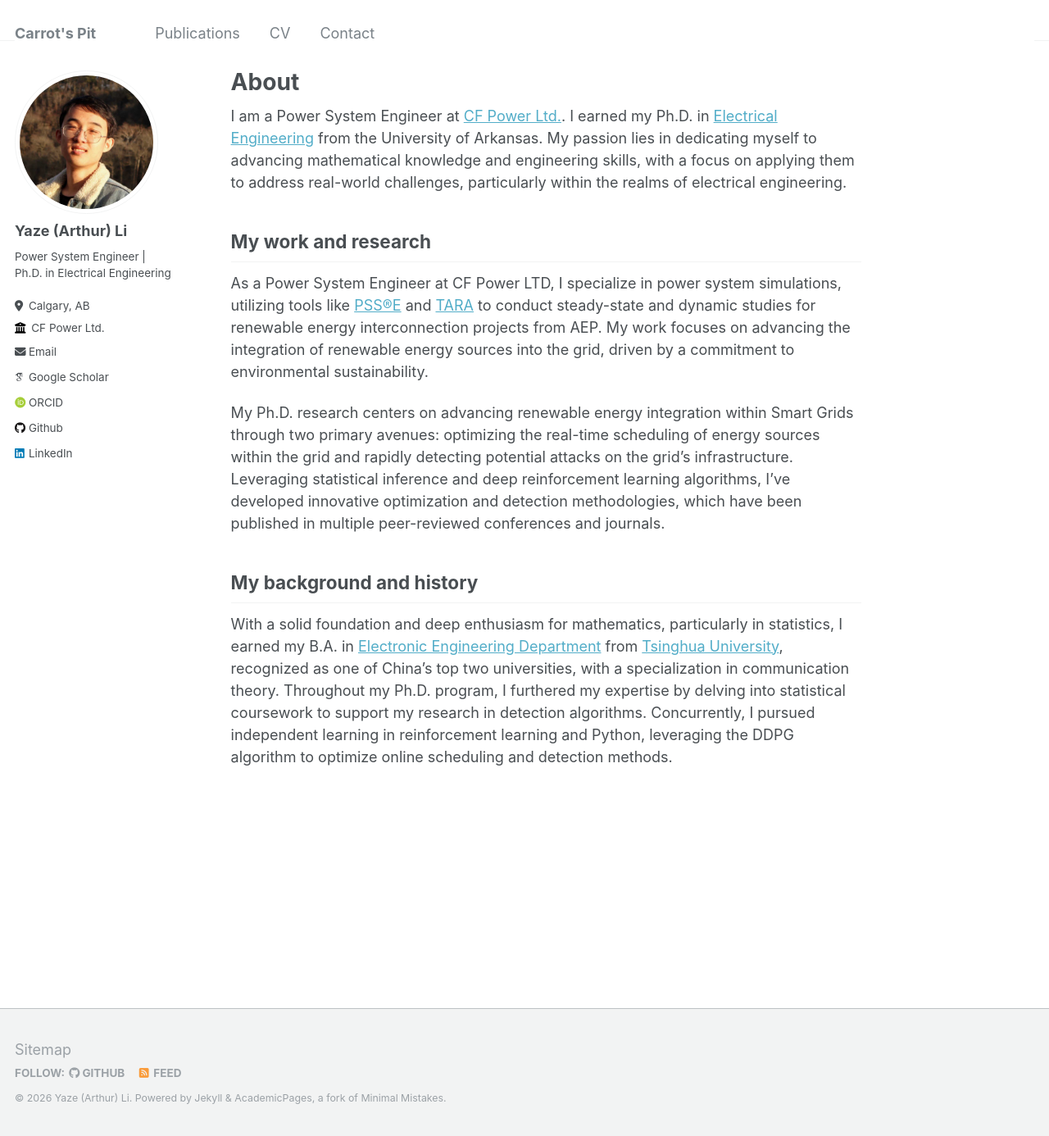
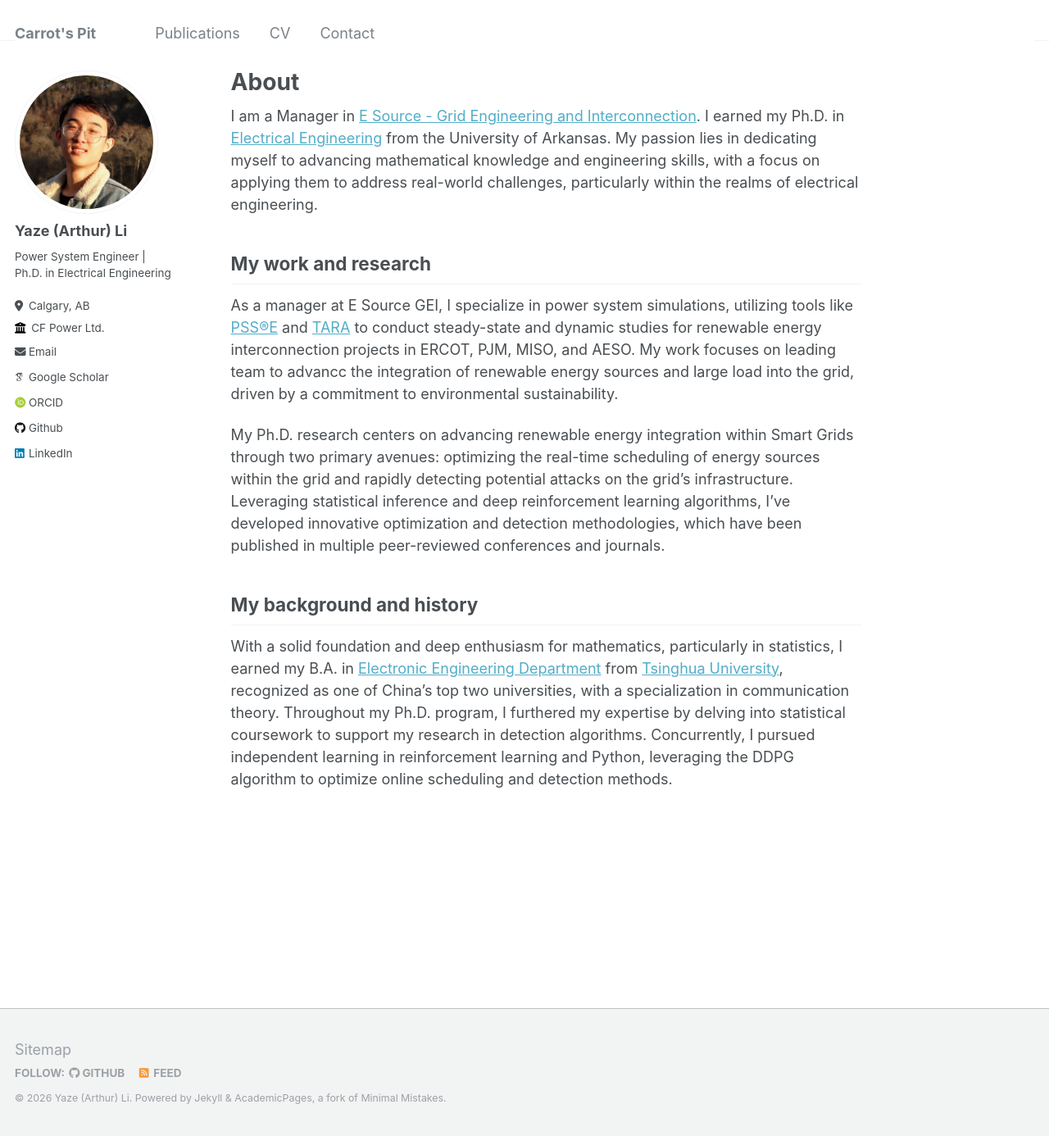
Before and after one commit to Arthurliyaze/Arthurliyaze.github.io, a Jekyll site: the page built from _pages/about.md, in a window 1280 px wide and 1386 px high. Shown: the whole window at 82% size. Built offline with Jekyll 4.4.1, drawn with Linux system fonts in a browser that asks for light colours; some web fonts are replaced.

Commit message:
Revise professional details and project focus
Updated professional title and company affiliation. Expanded on specialization and project involvement in power system simulations.

```diff
--- a/_pages/about.md
+++ b/_pages/about.md
@@ -7,11 +7,11 @@ redirect_from:
   - /about.html
 ---
 
-I am a Power System Engineer at [CF Power Ltd.](https://www.cfpowerltd.com/). I earned my Ph.D. in [Electrical Engineering](https://electrical-engineering.uark.edu/index.php) from the University of Arkansas. My passion lies in dedicating myself to advancing mathematical knowledge and engineering skills, with a focus on applying them to address real-world challenges, particularly within the realms of electrical engineering.
+I am a Manager in [E Source - Grid Engineering and Interconnection](https://www.esource.com/grid-solutions). I earned my Ph.D. in [Electrical Engineering](https://electrical-engineering.uark.edu/index.php) from the University of Arkansas. My passion lies in dedicating myself to advancing mathematical knowledge and engineering skills, with a focus on applying them to address real-world challenges, particularly within the realms of electrical engineering.
 
 
 ## My work and research
-As a Power System Engineer at CF Power LTD, I specialize in power system simulations, utilizing tools like [PSS®E](https://www.siemens.com/global/en/products/energy/grid-software/planning/pss-software/pss-e.html) and [TARA](https://www.power-gem.com/TARA.html) to conduct steady-state and dynamic studies for renewable energy interconnection projects from AEP. My work focuses on advancing the integration of renewable energy sources into the grid, driven by a commitment to environmental sustainability.
+As a manager at E Source GEI, I specialize in power system simulations, utilizing tools like [PSS®E](https://www.siemens.com/global/en/products/energy/grid-software/planning/pss-software/pss-e.html) and [TARA](https://www.power-gem.com/TARA.html) to conduct steady-state and dynamic studies for renewable energy interconnection projects in ERCOT, PJM, MISO, and AESO. My work focuses on leading team to advancc the integration of renewable energy sources and large load into the grid, driven by a commitment to environmental sustainability.
 
 My Ph.D. research centers on advancing renewable energy integration within Smart Grids through two primary avenues: optimizing the real-time scheduling of energy sources within the grid and rapidly detecting potential attacks on the grid's infrastructure. Leveraging statistical inference and deep reinforcement learning algorithms, I've developed innovative optimization and detection methodologies, which have been published in multiple peer-reviewed conferences and journals.
 
```
